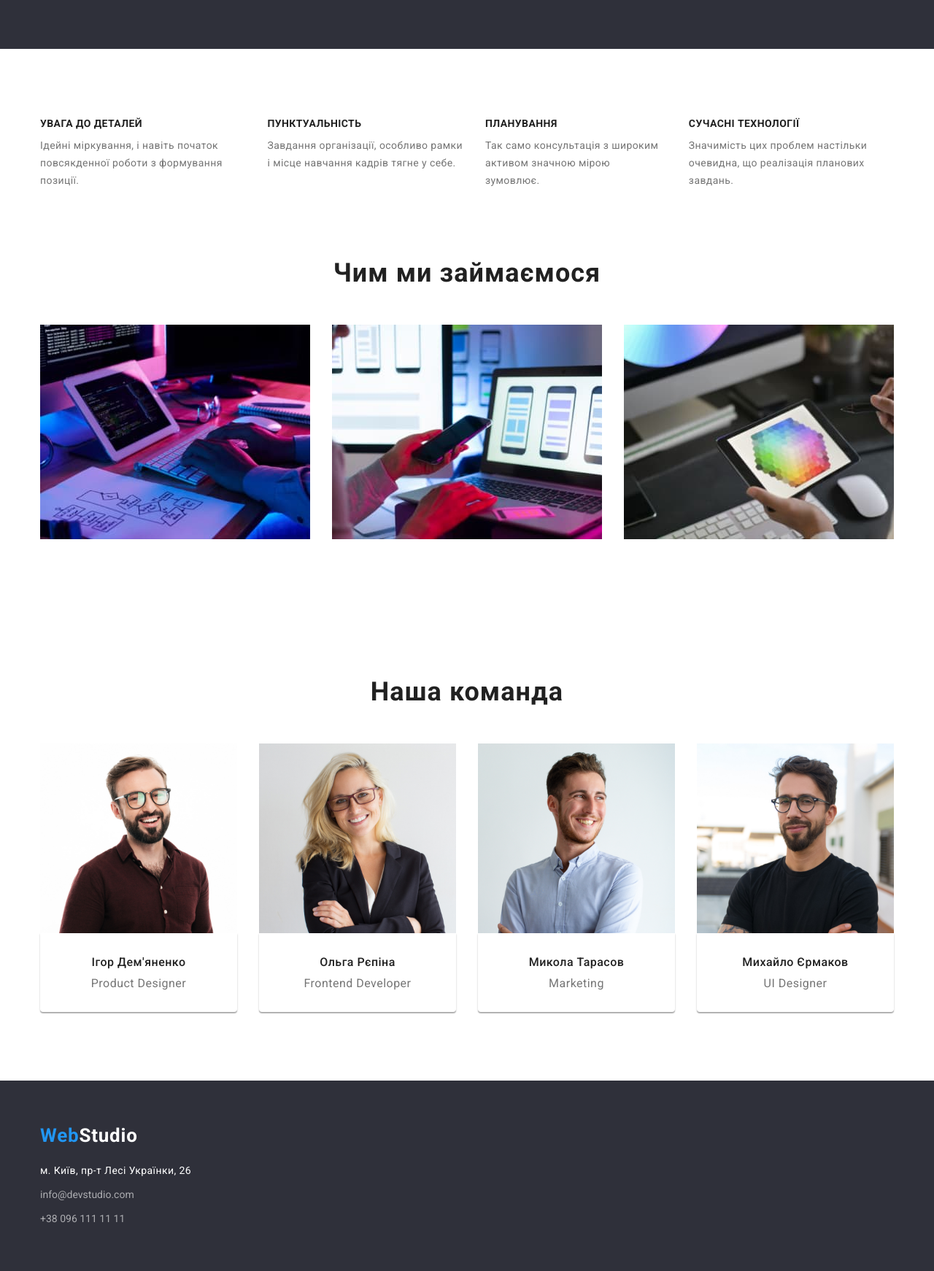
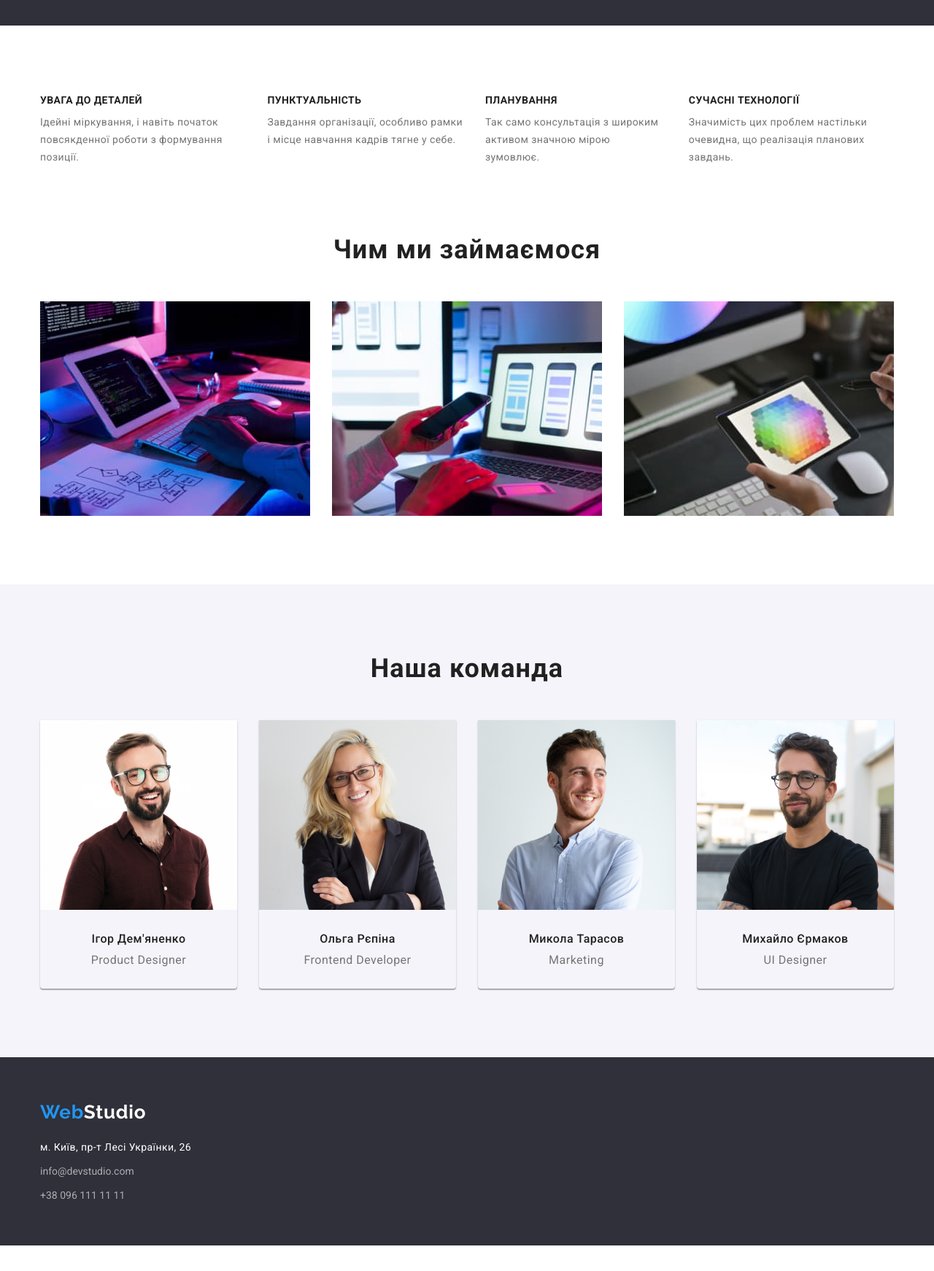
Before and after one commit to Freebo12/goit-markup-hw-03, a plain HTML site: page index.html in a window 1280 px wide. Shown: the part 660-2402 px from the top of the page at 73% size. After the commit the page ends 2367 px from the top, so only its background shows below. Drawn offline with nearby package versions, Linux system fonts and the light colour scheme.

Commit message:
Correct h.w 3 (1)

```diff
--- a/css/styles.css
+++ b/css/styles.css
@@ -26,6 +26,11 @@ h6,
 p {
   margin: 0;
 }
+ul {
+  margin: 0;
+  padding: 0;
+  list-style: none;
+}
 .container {
   width: 1200px;
   padding-left: 15px;
@@ -46,10 +51,12 @@ body {
   color: var(--titlle-color);
 }
 /*header */
+.header {
+  border-bottom: 1px solid var(--border-color);
+}
 .header-container {
   display: flex;
   align-items: center;
-  border-bottom: 1px solid var(--border-color);
 }
 
 .logo {
@@ -63,6 +70,7 @@ body {
   padding-top: 24px;
   padding-bottom: 25px;
   display: block;
+  font-family: 'Raleway';
 }
 .logo-half {
   color: #000000;
@@ -153,8 +161,7 @@ body {
 /*section 1*/
 .hero {
   background-color: var(--brand-color);
-}
-.main-container {
+  padding-top: 200px;
   padding-bottom: 210px;
 }
 
@@ -163,13 +170,13 @@ body {
   font-weight: 900;
   font-size: 44px;
   line-height: calc(60 / 44);
+  width: 696px;
   text-align: center;
   letter-spacing: 0.06em;
   text-transform: uppercase;
-  padding-top: 200px;
   margin-bottom: 30px;
-  margin-left: 252px;
-  margin-right: 252px;
+  margin-left: auto;
+  margin-right: auto;
 }
 .hero-button {
   background-color: var(--focus-hover-color);
@@ -198,21 +205,17 @@ body {
 }
 
 /*list x4*/
+.section {
+  padding: 94px 0;
+}
 
 .main-list {
   font-weight: 700;
   font-size: 14px;
   line-height: calc(16 / 14);
   letter-spacing: 0.03em;
-  list-style: none;
   display: flex;
-  padding-bottom: 94px;
-  padding-top: 94px;
   gap: 30px;
-  margin-bottom: 0px;
-  margin-top: 0px;
-  padding-left: 0px;
-  align-content: center;
 }
 .main-sub {
   font-weight: 700;
@@ -233,6 +236,10 @@ body {
 }
 
 /*section 2 images 3x*/
+.img-section {
+  padding-top: 0;
+  padding-bottom: 94px;
+}
 .cont-tittle {
   font-weight: 700;
   font-size: 36px;
@@ -243,15 +250,13 @@ body {
   margin-bottom: 50px;
 }
 .cont-list {
-  list-style: none;
   display: flex;
   gap: 30px;
-  padding-left: 0px;
-  margin-bottom: 0px;
-  margin-top: 0px;
-  padding-bottom: 94px;
 }
 /*out team section 3*/
+.team-section {
+  background-color: var(--btn-background);
+}
 
 .team-tittle {
   font-weight: 700;
@@ -260,18 +265,15 @@ body {
   letter-spacing: 0.03em;
   color: var(--titlle-color);
   line-height: calc(42 / 36);
-  padding-top: 94px;
-  margin-left: auto;
-  margin-right: auto;
   margin-bottom: 50px;
 }
 .team-list {
-  list-style: none;
   display: flex;
-  margin-bottom: 0px;
-  margin-top: 0px;
   gap: 30px;
-  padding-left: 0px;
+}
+.team-item {
+  box-shadow: var(--photo-shadow);
+  border-radius: 0px 0px 4px 4px;
 }
 .team-sub {
   font-weight: 500;
@@ -279,15 +281,12 @@ body {
   line-height: calc(19 / 16);
   text-align: center;
   letter-spacing: 0.03em;
-  padding-bottom: 10px;
-  padding-top: 30px;
+  margin-bottom: 10px;
 }
 
 .card-photo {
   padding-bottom: 30px;
-  margin-bottom: 94px;
-  box-shadow: var(--photo-shadow);
-  border-radius: 0px 0px 4px 4px;
+  padding-top: 30px;
 }
 
 .team-article {
@@ -302,6 +301,8 @@ body {
 /*footer*/
 .footer {
   background-color: var(--brand-color);
+  padding-top: 60px;
+  padding-bottom: 57px;
 }
 .logo-footer {
   font-weight: 700;
@@ -311,8 +312,8 @@ body {
   line-height: calc(31 / 26);
   text-decoration: none;
   display: block;
-  padding-top: 60px;
-  padding-bottom: 20px;
+  margin-bottom: 20px;
+  font-family: 'Raleway';
 }
 .logo-half-footer {
   color: var(--active-color);
@@ -322,23 +323,10 @@ body {
   color: var(--focus-hover-color);
 }
 .adress-list {
-  list-style: none;
   font-style: normal;
-  padding-left: 0px;
-  margin-bottom: 0px;
-  margin-top: 0px;
 }
-.address-link {
-  display: block;
-  padding-bottom: 60px;
-}
-.address-mail {
-  display: block;
-  padding-bottom: 9px;
-}
-.address-map {
-  display: block;
-  padding-bottom: 9px;
+.adress-item:not(:last-child) {
+  margin-bottom: 9px;
 }
 
 .address-map {
@@ -374,19 +362,23 @@ body {
 /*pages 2 porfolio*/
 
 .visually-hidden {
-  position: fixed;
-  transform: scale(0);
+  position: absolute;
+  width: 1px;
+  height: 1px;
+  margin: -1px;
+  border: 0;
+  padding: 0;
+  white-space: nowrap;
+  clip-path: inset(100%);
+  clip: rect(0 0 0 0);
+  overflow: hidden;
 }
 
 .btn-list {
-  list-style: none;
+  margin-bottom: 34px;
   display: flex;
   justify-content: center;
   gap: 8px;
-  margin-top: 0px;
-  padding-left: 0px;
-  padding-top: 94px;
-  padding-bottom: 30px;
 }
 
 .btn-list {
@@ -407,7 +399,7 @@ body {
   text-align: center;
   font-family: 'Roboto';
   border: none;
-  box-shadow: var(--button-shadow);
+
   border-radius: 4px;
 }
 .btn-button:hover,
@@ -416,6 +408,7 @@ body {
   color: var(--active-color);
   cursor: pointer;
   border: none;
+  box-shadow: var(--button-shadow);
 }
 .btn-button:active {
   color: var(--active-color);
@@ -424,15 +417,8 @@ body {
 
 /*section-images*/
 
-.table-container {
-  padding-bottom: 94px;
-}
-
 .img-section-list {
-  list-style: none;
   display: flex;
-  padding: 0;
-  margin: 0;
   flex-wrap: wrap;
   gap: 30px;
 }
@@ -440,6 +426,7 @@ body {
   border-bottom: 1px solid var(--img-color);
   border-left: 1px solid var(--img-color);
   border-right: 1px solid var(--img-color);
+  padding: 20px 24px;
 }
 .section-img {
   background-color: var(--img-color);
@@ -452,15 +439,11 @@ body {
   letter-spacing: 0.06em;
   color: var(--titlle-color);
   font-family: 'Roboto';
-  padding-top: 20px;
-  padding-bottom: 4px;
-  padding-left: 24px;
+  margin-bottom: 4px;
 }
 .section-desc {
   font-size: 16px;
   line-height: calc(30 / 16);
   letter-spacing: 0.03em;
   color: var(--article-color);
-  padding-bottom: 20px;
-  padding-left: 24px;
 }
--- a/index.html
+++ b/index.html
@@ -25,8 +25,6 @@
   <body>
     <!--header-->
     <header class="header">
-      <section class="header-sec">
-        <h2 class="visually-hidden">Навігація</h2>
       <div class="container header-container">
         <a class="logo" href="./index.html">Web<span class="logo-half">Studio</span> </a>
         <nav class="nav">
@@ -49,19 +47,18 @@
           </li>
         </ul>
       </div>
-      </section>
     </header>
     <!--section 1-->
     <main>
       <section class="hero">
-        <div class="container main-container">
+        <div class="container">
           <h1 class="hero-tittle">Ефективні рішення для вашого бізнесу</h1>
           <button class="hero-button" type="button">Замовити послугу</button>
         </div>
       </section>
       <!--list 4x-->
-      <section class="main">
-        <div class="container big-container">
+      <section class="section">
+        <div class="container">
           <h2 class="visually-hidden">Наші переваги</h2>
           <ul class="main-list">
             <li class="main-item">
@@ -76,7 +73,7 @@
                 Завдання організації, особливо рамки і місце навчання кадрів тягне у себе.
               </p>
             </li>
-            <li>
+            <li class="main-item">
               <h3 class="main-sub">ПЛАНУВАННЯ</h3>
               <p class="main-article main-art">
                 Так само консультація з широким активом значною мірою зумовлює.
@@ -92,8 +89,8 @@
         </div>
       </section>
       <!--section 2 images 3x-->
-      <section class="cont">
-        <div class="container big-container">
+      <section class="section img-section">
+        <div class="container">
           <h2 class="cont-tittle">Чим ми займаємося</h2>
           <ul class="cont-list">
             <li class="cont-item">
@@ -127,8 +124,8 @@
         </div>
       </section>
       <!---our team section 3-->
-      <section class="team">
-        <div class="container team-contanier">
+      <section class="section team-section">
+        <div class="container">
           <h2 class="team-tittle">Наша команда</h2>
           <ul class="team-list">
             <li class="team-item">
@@ -209,7 +206,7 @@
                 >info@devstudio.com</a
               >
             </li>
-            <li class="address-item">
+            <li class="adress-item">
               <a class="address-link" href="tel:+380961111111">+38 096 111 11 11</a>
             </li>
           </ul>
```
Also changed, not shown: portfolio.html (+5 -7 lines). Lines whose indentation alone changed are shown as unchanged.
